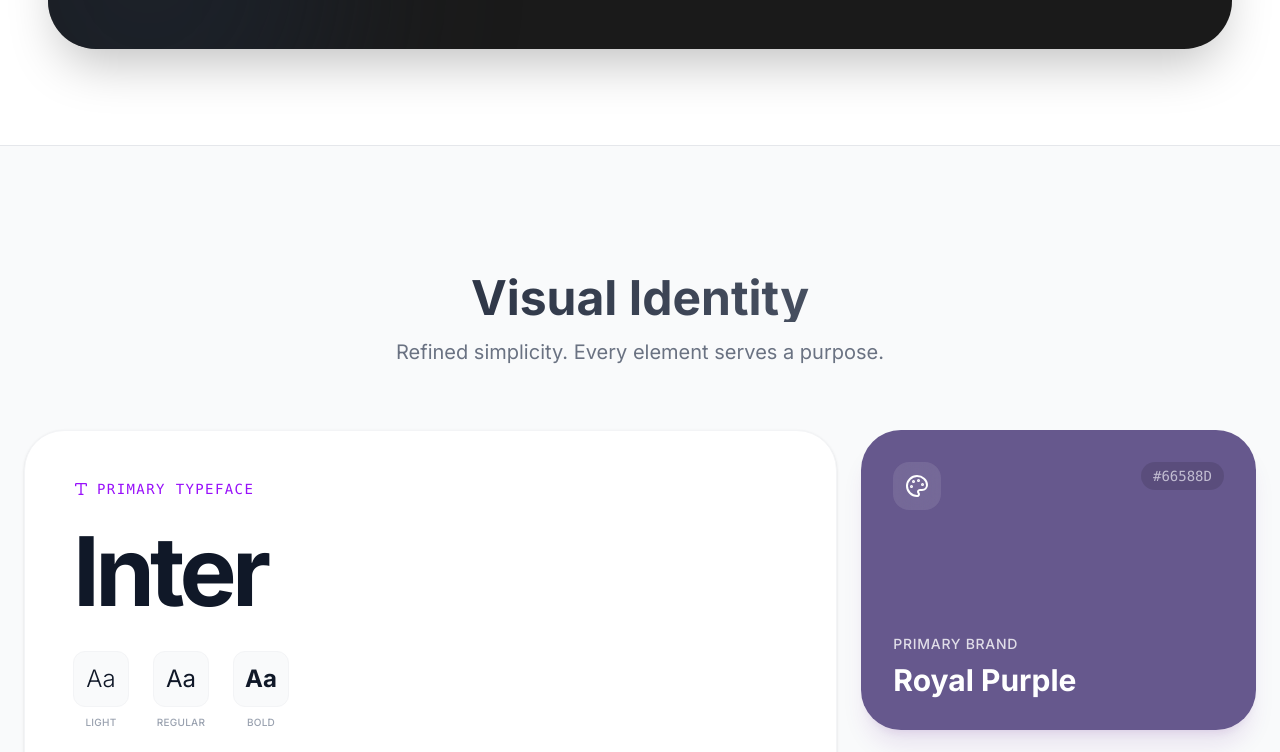
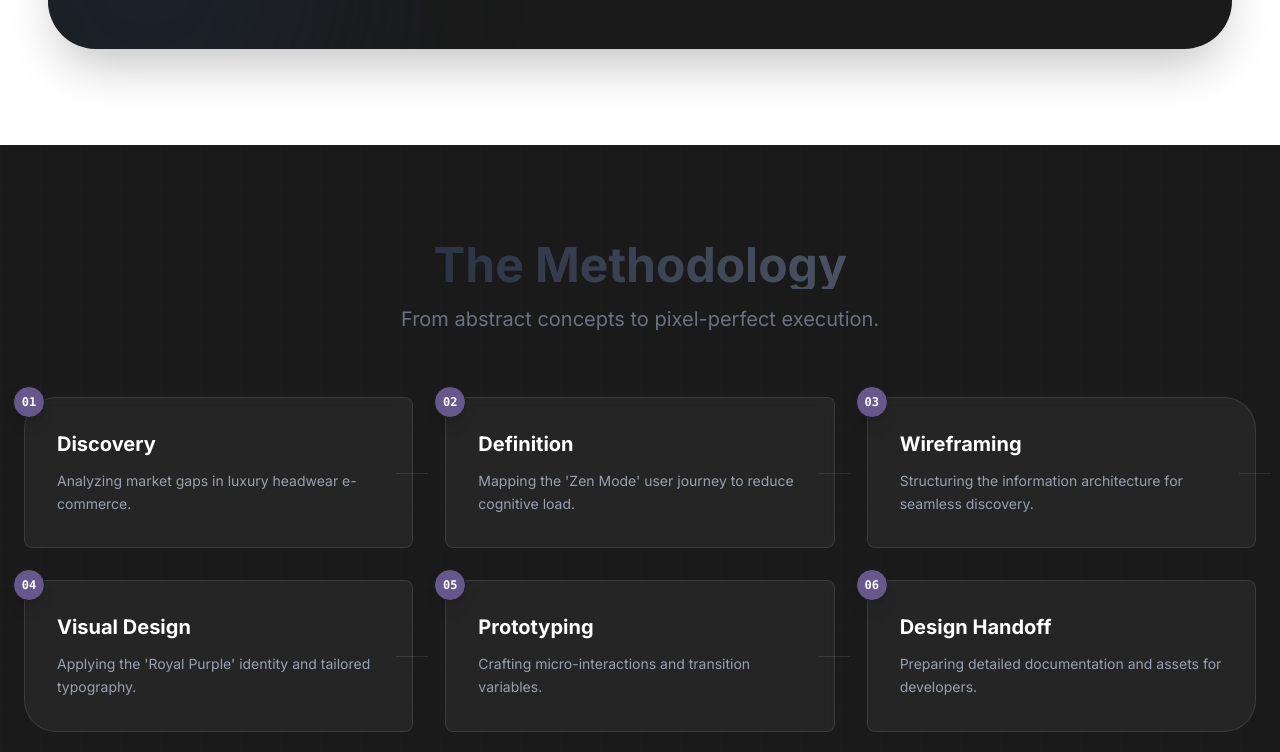
Before and after one commit to Madhankannan02/Portfolio, a React (Vite) app: page /hathaven in a window 1280 px wide. Shown: the part 1472-2224 px from the top of the page. Built offline with nearby package versions, Linux system fonts and the light colour scheme.

Commit message:
Added someother needed section

```diff
--- a/src/components/pages/HatHaven.jsx
+++ b/src/components/pages/HatHaven.jsx
@@ -16,6 +16,9 @@ import ProductPage from '../../assets/hathaven-slides/Product Page.svg';
 import BlogPage from '../../assets/hathaven-slides/Blog Page.svg';
 import ContactPage from '../../assets/hathaven-slides/Contact Us Page.svg';
 import HeroAsset from '../../assets/hathaven-slides/Hero.svg';
+import Mockup1 from '../../assets/hathaven-slides/mockup1.svg';
+import Mockup2 from '../../assets/hathaven-slides/mockup2.svg';
+import CharacterOverlay from '../../assets/hathaven-slides/Character overlay.svg';
 
 const FadeIn = ({ children, delay = 0, y = 30, className = "" }) => (
     <motion.div
@@ -198,6 +201,54 @@ export default function HatHaven() {
                 </div>
             </section>
 
+            {/* Design Process - Process Flow */}
+            <section className="py-24 bg-[#1A1A1A] relative overflow-hidden">
+                {/* Grid Background */}
+                <div className="absolute inset-0 z-0 opacity-10"
+                    style={{
+                        backgroundImage: 'linear-gradient(rgba(255, 255, 255, 0.1) 1px, transparent 1px), linear-gradient(90deg, rgba(255, 255, 255, 0.1) 1px, transparent 1px)',
+                        backgroundSize: '40px 40px'
+                    }}
+                />
+
+                <div className="max-w-7xl mx-auto px-6 relative z-10">
+                    <SectionHeader
+                        title="The Methodology"
+                        subtitle="From abstract concepts to pixel-perfect execution."
+                    />
+
+                    <div className="grid grid-cols-1 md:grid-cols-2 lg:grid-cols-3 gap-8 relative mt-16">
+                        {[
+                            { step: "01", title: "Discovery", desc: "Analyzing market gaps in luxury headwear e-commerce." },
+                            { step: "02", title: "Definition", desc: "Mapping the 'Zen Mode' user journey to reduce cognitive load.", arrow: "right" },
+                            { step: "03", title: "Wireframing", desc: "Structuring the information architecture for seamless discovery.", arrow: "down-left" },
+                            { step: "04", title: "Visual Design", desc: "Applying the 'Royal Purple' identity and tailored typography.", arrow: "left" },
+                            { step: "05", title: "Prototyping", desc: "Crafting micro-interactions and transition variables.", arrow: "down-right" },
+                            { step: "06", title: "Design Handoff", desc: "Preparing detailed documentation and assets for developers." }
+                        ].map((item, index) => (
+                            <FadeIn key={index} delay={index * 0.1} className={`relative p-8 border border-white/10 bg-white/5 backdrop-blur-sm hover:bg-white/10 transition-colors duration-300 group
+                                ${index === 0 ? 'rounded-tl-[2rem] rounded-tr-lg rounded-bl-lg rounded-br-lg' : ''}
+                                ${index === 2 ? 'rounded-tr-[2rem]' : ''}
+                                ${index === 3 ? 'rounded-bl-[2rem]' : ''}
+                                ${index === 5 ? 'rounded-br-[2rem]' : ''}
+                                rounded-lg
+                            `}>
+                                <div className="absolute -top-3 -left-3 w-8 h-8 rounded-full bg-[#66588D] flex items-center justify-center text-white text-xs font-bold font-mono shadow-lg border border-[#1A1A1A] z-20">
+                                    {item.step}
+                                </div>
+                                <h3 className="text-xl font-bold text-white mb-3">{item.title}</h3>
+                                <p className="text-gray-400 text-sm leading-relaxed">{item.desc}</p>
+
+                                {/* Connector Lines for Desktop Visuals - simplified for responsiveness (Decorative) */}
+                                {index !== 5 && (
+                                    <div className="hidden lg:block absolute top-1/2 -right-4 w-8 h-[1px] bg-white/10 z-0" />
+                                )}
+                            </FadeIn>
+                        ))}
+                    </div>
+                </div>
+            </section>
+
             {/* Design System - Hybrid Version */}
             <section className="py-32 bg-gray-50 border-y border-gray-200">
                 <div className="max-w-7xl mx-auto px-6">
@@ -352,6 +403,99 @@ export default function HatHaven() {
                 </div>
             </section>
 
+            {/* Mobile Experience Section */}
+            <section className="py-24 bg-[#0a0a0a] text-white overflow-hidden relative">
+                <div className="absolute top-0 left-0 w-full h-full overflow-hidden opacity-20 pointer-events-none">
+                    <div className="absolute top-[-10%] left-[-10%] w-[50%] h-[50%] bg-purple-900 rounded-full blur-[120px]" />
+                    <div className="absolute bottom-[-10%] right-[-10%] w-[50%] h-[50%] bg-blue-900 rounded-full blur-[120px]" />
+                </div>
+
+                <div className="max-w-7xl mx-auto px-6 relative z-10">
+                    <div className="grid grid-cols-1 lg:grid-cols-2 gap-16 items-center">
+                        <FadeIn>
+                            <div className="space-y-8">
+                                <div className="flex items-center gap-3 text-purple-400">
+                                    <Smartphone className="w-6 h-6" />
+                                    <span className="uppercase tracking-[0.2em] text-xs font-semibold">Responsive Design</span>
+                                </div>
+
+                                <h2 className="text-4xl md:text-6xl font-bold leading-tight">
+                                    Seamless on <br />
+                                    <span className="text-transparent bg-clip-text bg-gradient-to-r from-purple-400 to-blue-400">
+                                        Every Device
+                                    </span>
+                                </h2>
+
+                                <p className="text-gray-400 text-lg leading-relaxed max-w-xl">
+                                    The shopping experience transcends the desktop. We meticulously crafted a mobile-first interface that retains all the elegance of the full site while optimizing for touch interactions and smaller viewports.
+                                </p>
+
+                                <div className="flex flex-col gap-4 pt-8">
+                                    <div className="flex items-center gap-4">
+                                        <div className="w-12 h-12 rounded-full bg-white/5 flex items-center justify-center border border-white/10">
+                                            <ShoppingCart size={20} className="text-purple-300" />
+                                        </div>
+                                        <div>
+                                            <p className="font-semibold">Streamlined Checkout</p>
+                                            <p className="text-sm text-gray-500">One-tap purchasing flow</p>
+                                        </div>
+                                    </div>
+                                    <div className="flex items-center gap-4">
+                                        <div className="w-12 h-12 rounded-full bg-white/5 flex items-center justify-center border border-white/10">
+                                            <Search size={20} className="text-purple-300" />
+                                        </div>
+                                        <div>
+                                            <p className="font-semibold">Smart Discovery</p>
+                                            <p className="text-sm text-gray-500">AI-powered recommendations</p>
+                                        </div>
+                                    </div>
+                                </div>
+                            </div>
+                        </FadeIn>
+
+                        <FadeIn delay={0.3} className="relative">
+                            <div className="relative z-10 rounded-3xl overflow-hidden border border-white/10 shadow-2xl bg-gray-900">
+                                <img src={Mockup1} alt="Mobile Interface" className="w-full h-auto" />
+                            </div>
+                            {/* Decorative elements */}
+                            <div className="absolute -z-10 top-1/2 left-1/2 -translate-x-1/2 -translate-y-1/2 w-[120%] h-[120%] bg-gradient-to-tr from-purple-500/20 to-transparent blur-3xl opacity-50" />
+                        </FadeIn>
+                    </div>
+                </div>
+            </section>
+
+
+
+
+            {/* High Fidelity UI Design */}
+            <section className="py-24 px-6 bg-[#FaFaFa]">
+                <div className="max-w-7xl mx-auto">
+                    <SectionHeader
+                        title="High Fidelity Design"
+                        subtitle="Crafting a visual language that speaks to luxury."
+                    />
+
+                    <div className="relative rounded-3xl overflow-hidden shadow-2xl group">
+                        <div className="absolute inset-0 bg-purple-900/10 group-hover:bg-transparent transition-colors duration-500" />
+                        <img src={Mockup2} alt="High Fidelity Interface" className="w-full h-auto" />
+
+                        {/* Overlay Details */}
+                        <div className="absolute bottom-0 left-0 w-full p-8 md:p-12 bg-gradient-to-t from-black/80 to-transparent text-white opacity-0 group-hover:opacity-100 transition-opacity duration-500 flex justify-between items-end">
+                            <div>
+                                <h3 className="text-2xl font-bold mb-2">Product Detail View</h3>
+                                <p className="text-gray-300">Optimized for conversion and clarity.</p>
+                            </div>
+                            <div className="hidden md:block">
+                                <div className="flex gap-2">
+                                    <span className="px-3 py-1 border border-white/30 rounded-full text-xs uppercase tracking-wider">UI Design</span>
+                                    <span className="px-3 py-1 border border-white/30 rounded-full text-xs uppercase tracking-wider">Figma</span>
+                                </div>
+                            </div>
+                        </div>
+                    </div>
+                </div>
+            </section>
+
             {/* Footer */}
             <footer className="py-20 bg-gray-900 text-white relative z-10 text-center">
                 <FadeIn>
```
